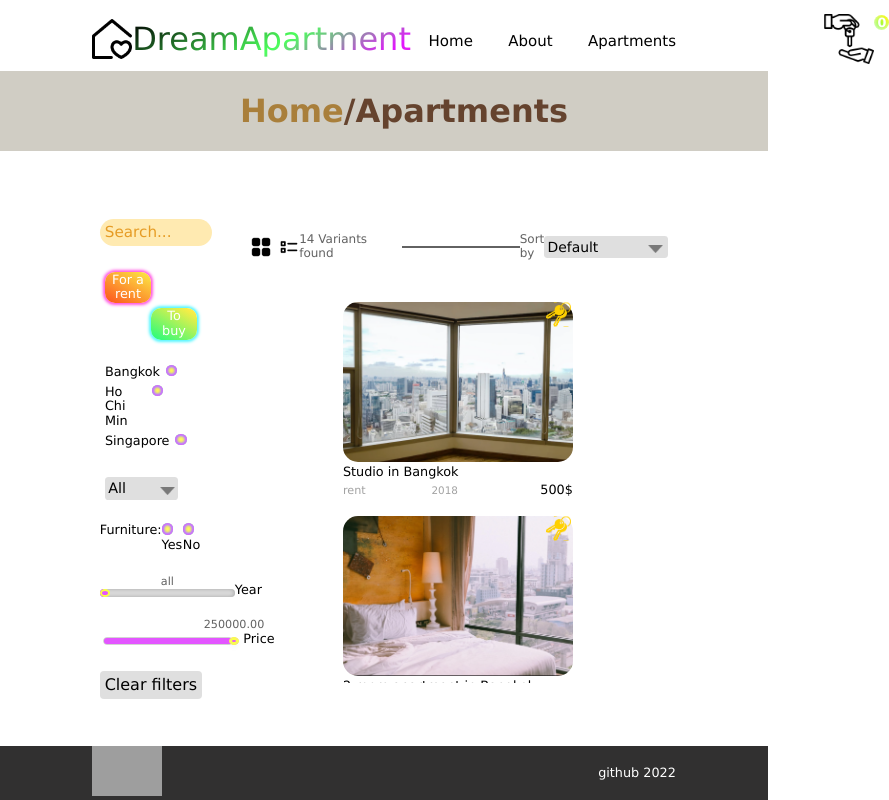
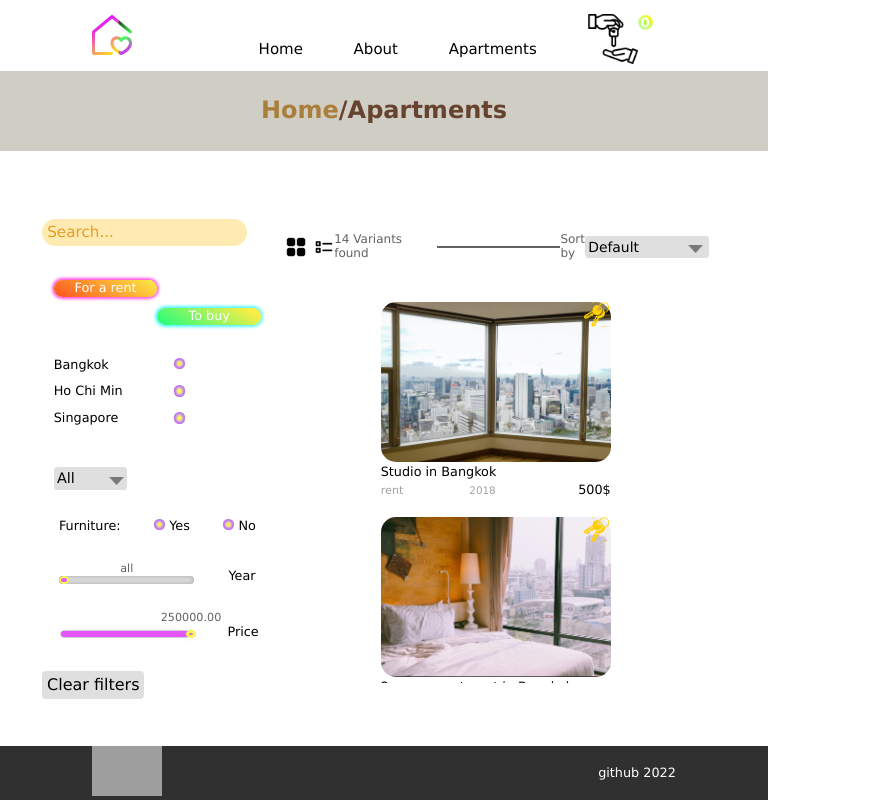
Before and after one commit to ViyaletaH/online-store, a website built with webpack: page public/index.html in a window 768 px wide. Shown: the whole page, 889 px wide, since content can reach past the window. Built offline with nearby package versions, Linux system fonts and the light colour scheme; grey boxes are pictures that could not be loaded.

Commit message:
feat: add styles tablet up to 861px

```diff
--- a/public/index.html
+++ b/public/index.html
@@ -16,7 +16,7 @@
    <div class="wrapper">
     <header>
         <div class="header-cont">
-            <div class="logo"><img src="./images/icons/home.png" height="40px" width="40px"><h1>DreamApartment</h1></div>
+            <div class="logo"><img src="./images/icons/home.png" height="40px" width="40px" id="home"><h1 id="dream">DreamApartment</h1></div>
             <div class="menu">
                 <ul class="navigation">
                         <li><a href="#" class="home">Home</a></li>
--- a/public/style.css
+++ b/public/style.css
@@ -20,6 +20,7 @@ body {
   padding: 0;
   font-family: Verdana, Geneva, Tahoma, sans-serif;
   background-color: #fff;
+  overflow-x: hidden;
 }
 
 .header-cont {
@@ -1120,7 +1121,7 @@ input[type="radio"]:checked {
 
 }
 
-@media screen and (max-width: 945px) and (min-width: 768px) {
+@media screen and (max-width: 945px) and (min-width: 861px) {
 
   .filters {
     margin-right: 5px;
@@ -1189,4 +1190,226 @@ input[type="radio"]:checked {
     max-width: 30%;
   }
 
+  .header-cont {
+    min-width: 100%;
+  }
+
+  .cart-login {
+    padding-right: 3%;
+  }
+
+  #dream {
+    position: absolute;
+    z-index: -100;
+  }
+
+  .menu {
+    justify-items:flex-start;
+    padding-right: 0%;
+    margin-right: 0;
+    min-width: 33%;
+  }
+
+  .navigation {
+    width: 100%;
+    height: 100%;
+    align-content:flex-start;
+    margin-top: 0px;
+    padding-left: 0;
+  }
+
+  .logo{
+    width: 40px;
+    height: 40px;
+    mask: url("./images/icons/home.png") center/contain;
+    -webkit-mask: url("./images/icons/home.png") center/contain;
+    display: inline-block;
+    background-image: linear-gradient(
+    150deg,
+    #000000 0%,
+    rgb(77, 255, 92) 30%,
+    #e313ff 50%,
+    #fff800 100%
+  );
+  background-size: 200% auto;
+  background-clip:initial;
+  -webkit-background-clip: initial;
+    animation: logo 3s linear infinite;
+  }
+
+  #home {
+    z-index: -100;
+    visibility: hidden;
+  }
+
+  .separator {
+    justify-content: center;
+  }
+
+  .inter-links {
+    justify-items: center;
+    margin-left:0;
+  }
+
+  h2 {
+    align-items: center;
+    margin-left: 0;
+    font-size: 1.5rem;
+  }
+
+  .main-cont {
+    margin-left: 7.5%;
+    margin-right: 7.5%;
+  }
+
+  .filters {
+    min-width: 35%;
+  }
 }
+
+@media screen and (max-width: 861px) and (min-width: 768px) {
+
+  .filters {
+    margin-right: 5px;
+    float: left;
+    max-width: 18%;
+    min-width: 18%;
+  }
+
+  .variants {
+    margin-left: 5px;
+    float: right;
+    max-width: 74%;
+    min-width: 74%;
+  }
+
+  .card-name, .price-label {
+    font-size: 0.8rem;
+  }
+
+  .searcherItself {
+    margin-bottom: 2%;
+    max-width: 100%;
+  }
+
+  .type {
+    margin-bottom: 2%;
+  }
+
+  .rent {
+    height: 50%;
+    font-size: 0.8rem;
+    margin-top: 2%;
+  }
+
+  .buy {
+    height: 50%;
+    font-size: 0.8rem;
+    margin-bottom: 2%;
+  }
+  .city {
+    margin-bottom: 2%;
+    font-size: 0.8rem;
+  }
+
+  .rooms {
+    margin-bottom: 2%;
+    font-size: 0.8rem;
+  }
+
+  .furniture {
+    margin-bottom: 2%;
+    font-size: 0.8rem;
+  }
+
+  .year {
+    margin-bottom: 3%;
+    font-size: 0.8rem;
+  }
+
+  .price {
+    margin-bottom: 3%;
+    font-size: 0.8rem;
+  }
+
+  .line {
+    max-width: 30%;
+  }
+
+  .header-cont {
+    min-width: 100%;
+  }
+
+  .cart-login {
+    padding-right: 3%;
+  }
+
+  #dream {
+    position: absolute;
+    z-index: -100;
+  }
+
+  .menu {
+    justify-items:flex-start;
+    padding-right: 0%;
+    margin-right: 0;
+    min-width: 33%;
+  }
+
+  .navigation {
+    width: 100%;
+    height: 100%;
+    align-content:flex-start;
+    margin-top: 0px;
+    padding-left: 0;
+  }
+
+  .logo{
+    width: 40px;
+    height: 40px;
+    mask: url("./images/icons/home.png") center/contain;
+    -webkit-mask: url("./images/icons/home.png") center/contain;
+    display: inline-block;
+    background-image: linear-gradient(
+    150deg,
+    #000000 0%,
+    rgb(77, 255, 92) 30%,
+    #e313ff 50%,
+    #fff800 100%
+  );
+  background-size: 200% auto;
+  background-clip:initial;
+  -webkit-background-clip: initial;
+    animation: logo 3s linear infinite;
+  }
+
+  #home {
+    z-index: -100;
+    visibility: hidden;
+  }
+
+  .separator {
+    justify-content: center;
+  }
+
+  .inter-links {
+    justify-items: center;
+    margin-left:0;
+  }
+
+  h2 {
+    align-items: center;
+    margin-left: 0;
+    font-size: 1.5rem;
+  }
+
+  .main-cont {
+    margin-left: 5%;
+    margin-right: 5%;
+  }
+
+  .filters {
+    min-width: 40%;
+  }
+
+}
```
Also changed, not shown: src/index.ts (+7 -0 lines).
